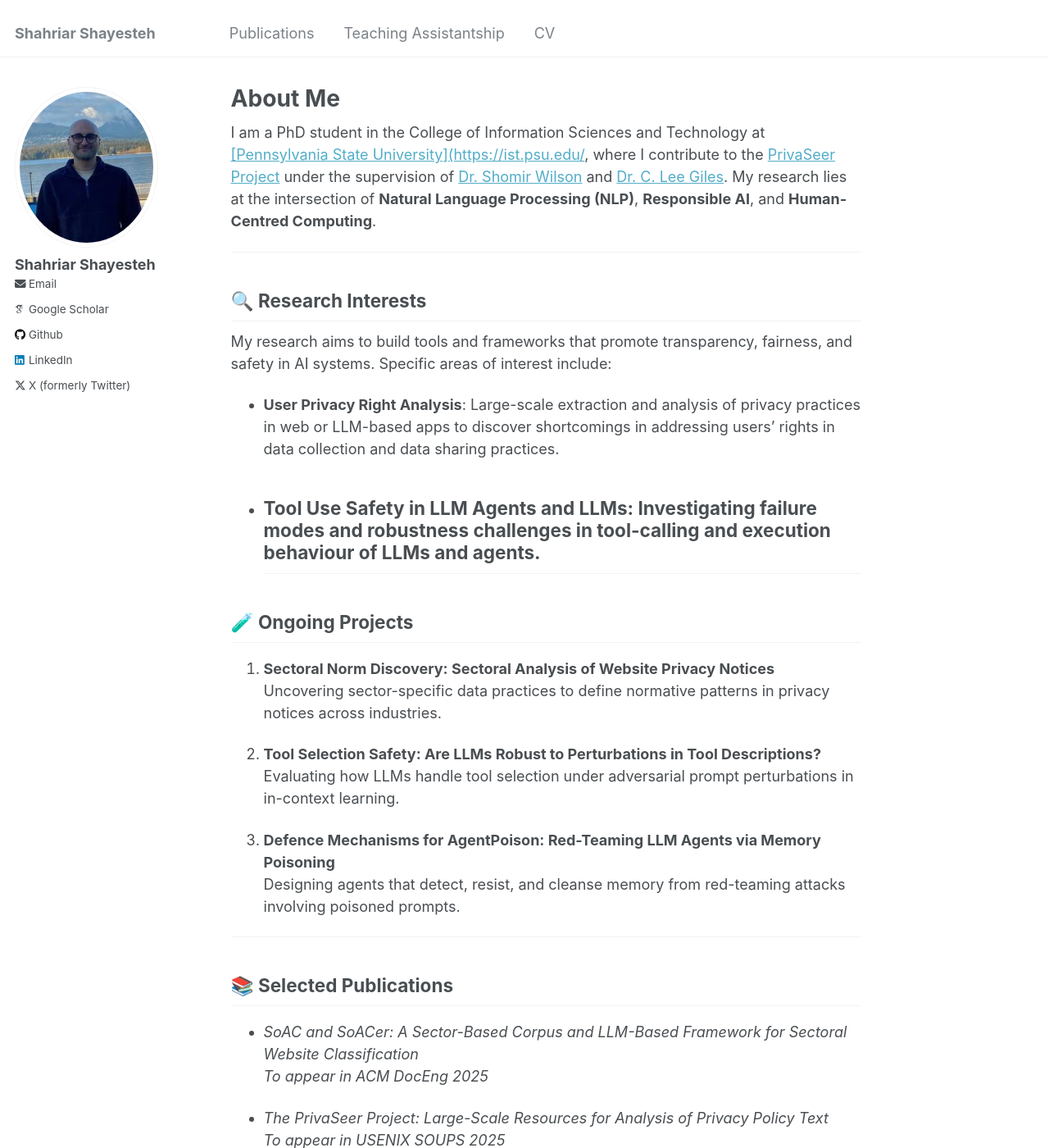
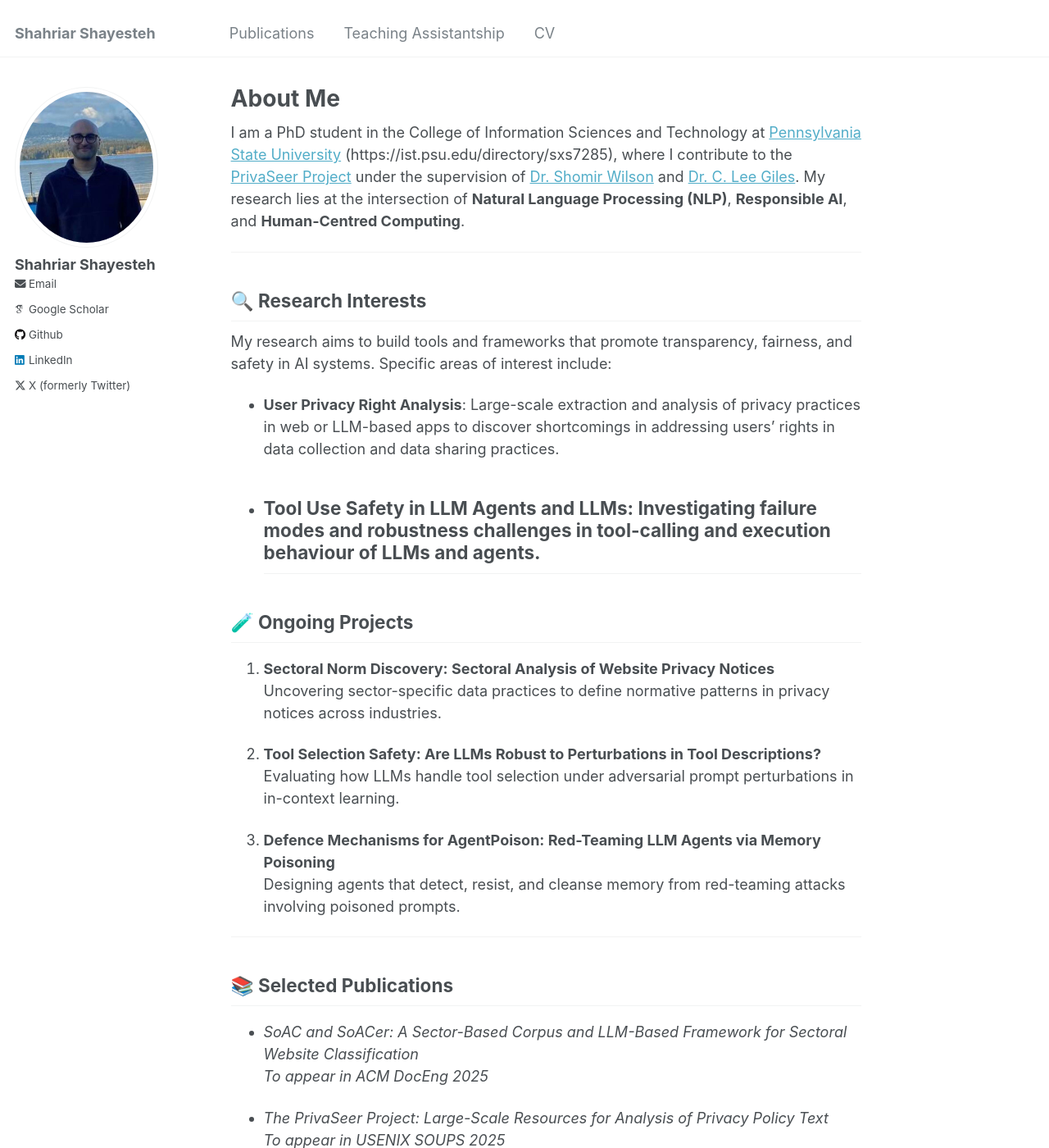
Before and after one commit to shahriarshayesteh/shahriarshayesteh.github.io, a Jekyll site: the page built from _pages/about.md, in a window 1280 px wide and 1400 px high. Shown: the whole window at 82% size. Built offline with Jekyll 4.4.1, drawn with Linux system fonts in a browser that asks for light colours; some web fonts are replaced; some of the changed text lies outside the part shown.

Commit message:
Update about.md

```diff
--- a/_pages/about.md
+++ b/_pages/about.md
@@ -8,7 +8,7 @@ redirect_from:
   - /about.html
 ---
 
-I am a PhD student in the College of Information Sciences and Technology at [[Pennsylvania State University](https://ist.psu.edu/](https://ist.psu.edu/directory/sxs7285), where I contribute to the [PrivaSeer Project](https://privaseer.ist.psu.edu/people) under the supervision of [Dr. Shomir Wilson](https://shomir.net/index.html) and [Dr. C. Lee Giles](https://clgiles.ist.psu.edu/). My research lies at the intersection of **Natural Language Processing (NLP)**, **Responsible AI**, and **Human-Centred Computing**.
+I am a PhD student in the College of Information Sciences and Technology at [Pennsylvania State University](https://ist.psu.edu/) (https://ist.psu.edu/directory/sxs7285), where I contribute to the [PrivaSeer Project](https://privaseer.ist.psu.edu/people) under the supervision of [Dr. Shomir Wilson](https://shomir.net/index.html) and [Dr. C. Lee Giles](https://clgiles.ist.psu.edu/). My research lies at the intersection of **Natural Language Processing (NLP)**, **Responsible AI**, and **Human-Centred Computing**.
 
 ---
 
@@ -67,4 +67,4 @@ For a full list of publications and academic contributions, please refer to [my
 ## 🛠 Skills
 
 - **Languages**: Python, Java, C++, SQL
-- **Frameworks**: PyTorch, TensorFlow, Scikit-learn, LangChain, AutoGen
+- **Frameworks**: PyTorch, LangChain, AutoGen, TensorFlow, Scikit-learn,
```
Also changed, not shown: other parts of _pages/about.md (+2 -2 lines).
